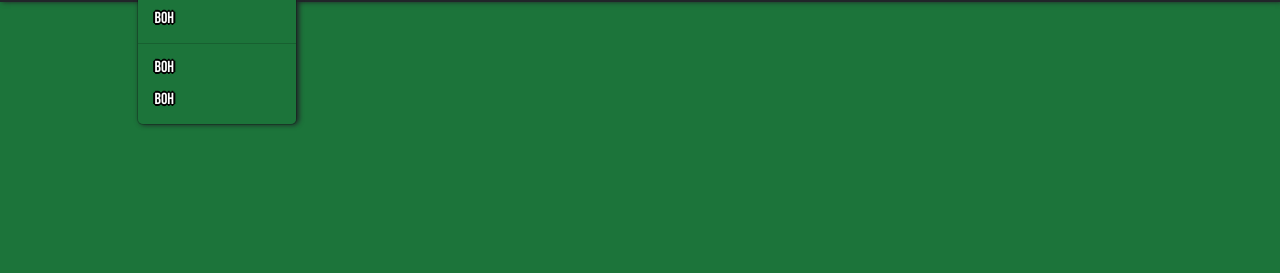
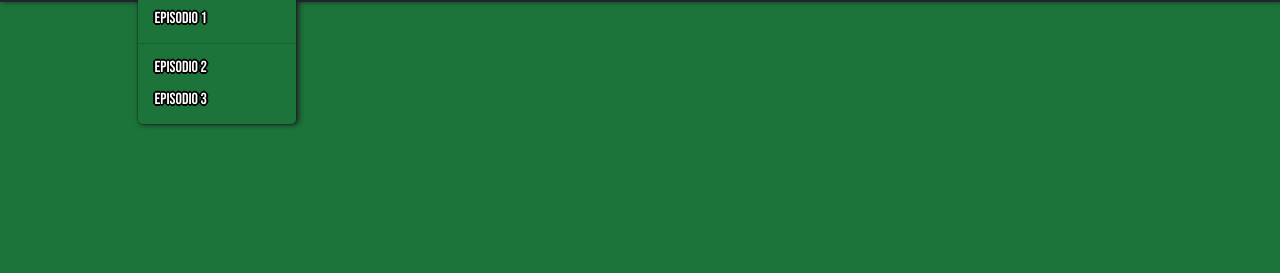
Before and after one commit to Montanarino/alpini, a plain HTML site: page bibliografia.html in a window 1280 px wide. Both pictures are taken after a click on the link "Sezioni". Shown: the part 77-350 px from the top of the page. Drawn offline with Linux system fonts and the light colour scheme.

Commit message:
Modified link to episodes

```diff
--- a/bibliografia.html
+++ b/bibliografia.html
@@ -25,10 +25,10 @@
 				<li class="nav-item dropdown">
 				<a class="nav-link dropdown-toggle bordotesto" href="#" data-bs-toggle="dropdown" aria-expanded="false">Sezioni</a>
 				<ul class="dropdown-menu verde bordotesto bordobox">
-					<li class="dropdown-item" href="#"><a href="#" class="link">boh</a></li>
+					<li class="dropdown-item"><a href="reader.html" class="link">Episodio 1</a></li>
 					<div class="dropdown-divider"></div>
-					<li class="dropdown-item" href="#"><a href="#" class="link">boh</a></li>
-					<li class="dropdown-item" href="#"><a href="#" class="link">boh</a></li>
+					<li class="dropdown-item"><a href="#" class="link">Episodio 2</a></li>
+					<li class="dropdown-item"><a href="#" class="link">Episodio 3</a></li>
 				</ul>
 				</li>
 				<li class="nav-item">
```
Also changed, not shown: index.html (+3 -3 lines), reader.html (+3 -3 lines), redazione.html (+3 -3 lines).
